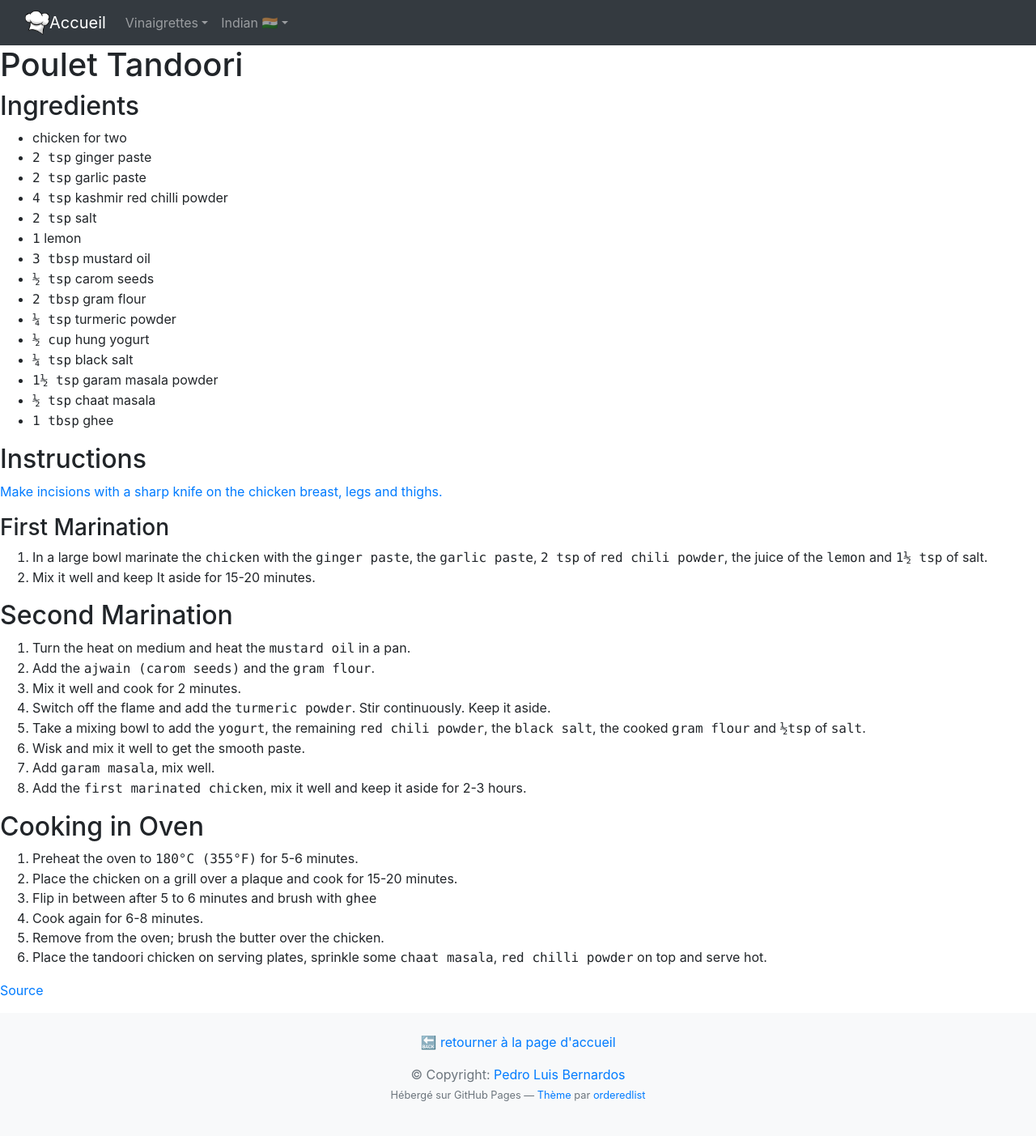
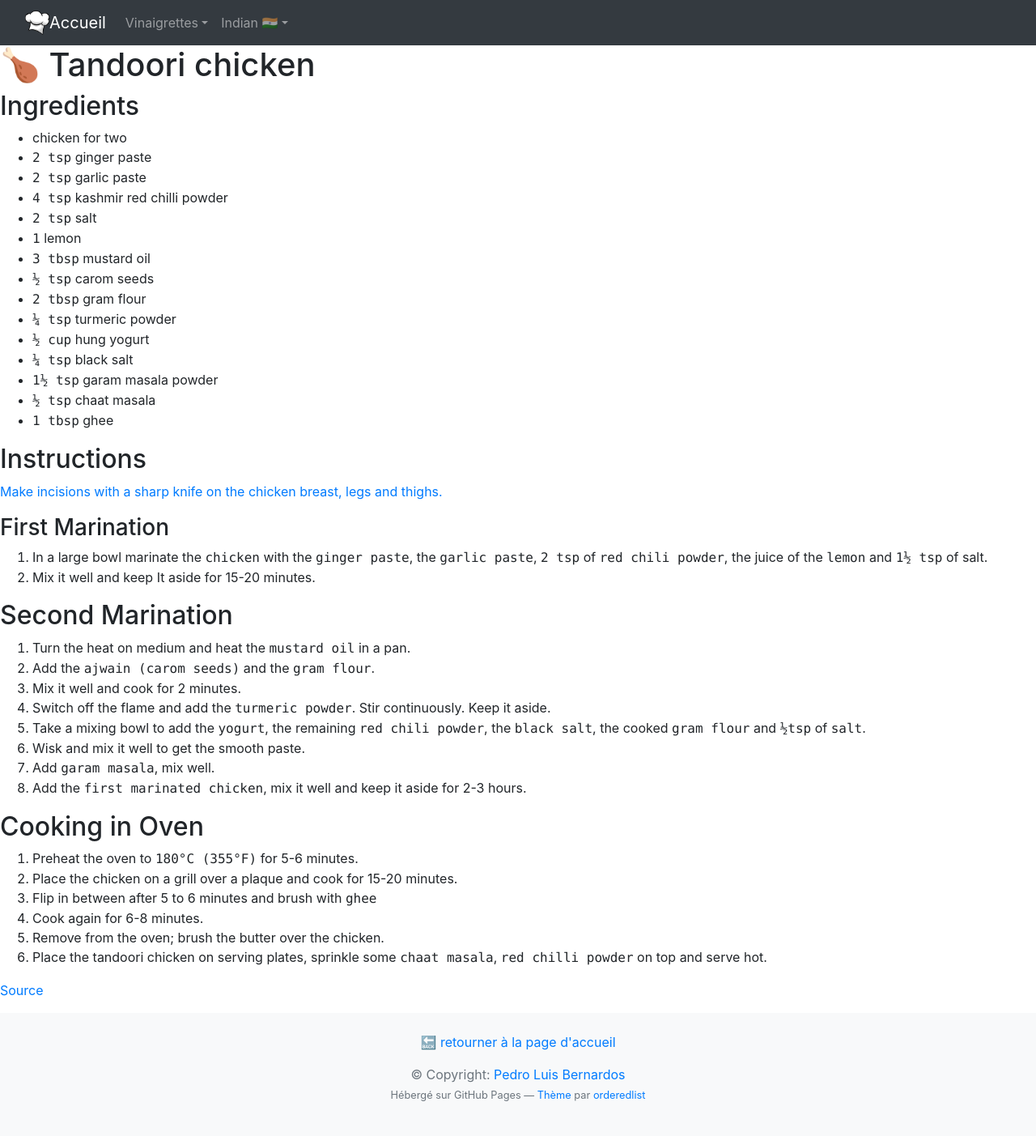
Before and after one commit to PedroLuisBernardos/Recipes, a Jekyll site: the page built from pages/Tandoori.md, in a window 1280 px wide. Shown: the whole page at 81% size. Built offline with Jekyll 4.4.1, drawn with Linux system fonts in a browser that asks for light colours; nearby versions of some CDN libraries; our own code applies the rules of GitHub Pages for plain Markdown files; a script that is not in the unit is left out.

Commit message:
add icons

```diff
--- a/pages/Tandoori.md
+++ b/pages/Tandoori.md
@@ -1,4 +1,4 @@
-# Poulet Tandoori
+# 🍗 Tandoori chicken
 
 ## Ingredients
 
```
